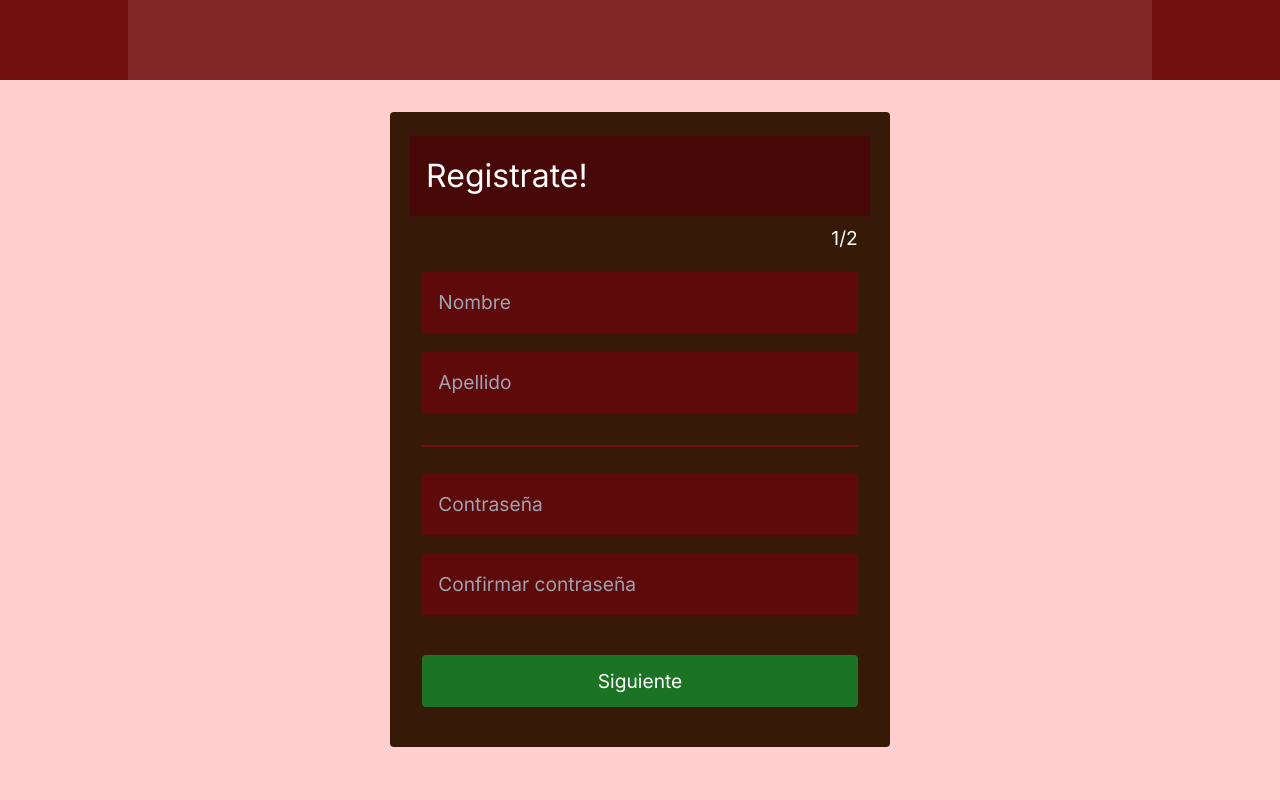
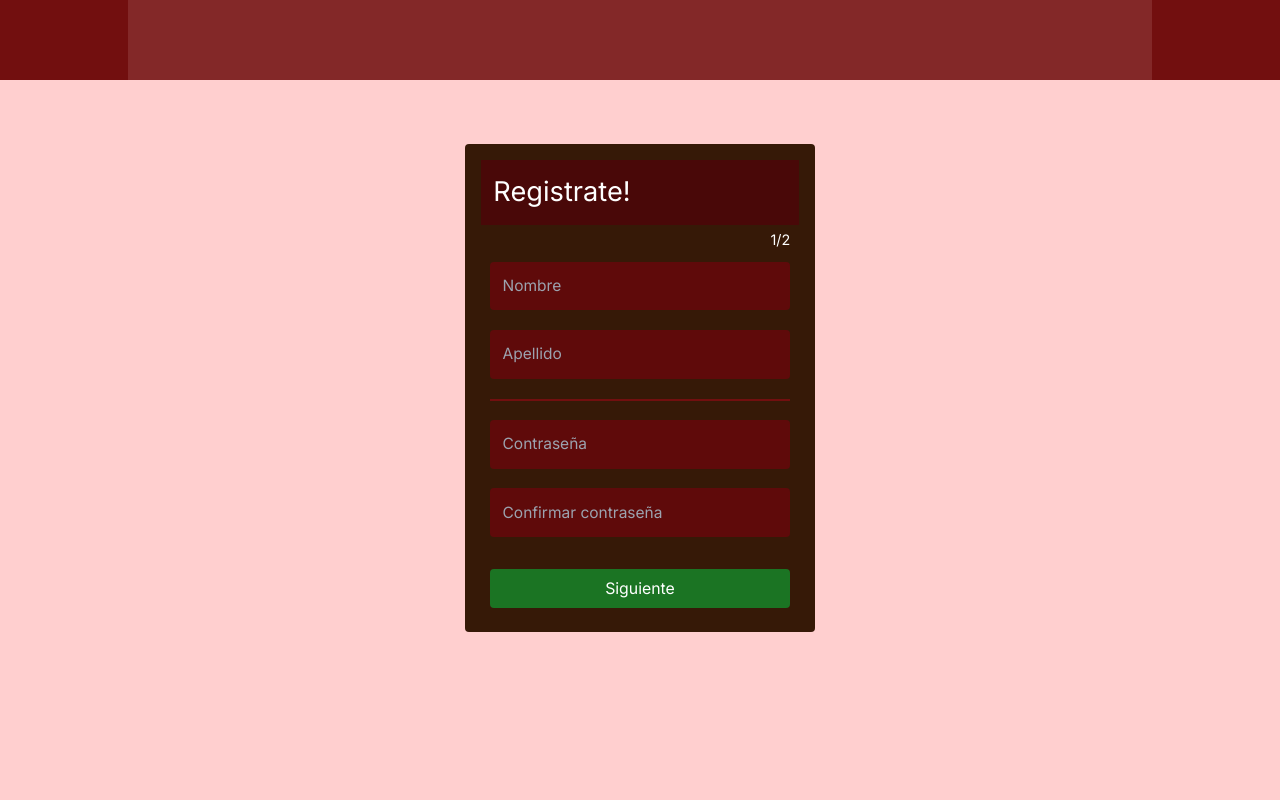
Before and after one commit to AlanTyping/school-frontend, a Next.js app: page /register in a window 1280 px wide. Shown: the top 800 px of the page. Built offline with nearby package versions, Linux system fonts and the light colour scheme.

Commit message:
new changes

```diff
--- a/src/app/register/form/Form.jsx
+++ b/src/app/register/form/Form.jsx
@@ -12,8 +12,6 @@ const Form = ({ handleInputChange, setSecondForm }) => {
 			setSecondForm(true)
 		}
 	})
-
-	console.log(errors)
 
 	return (
 		<form className="w-full flex flex-col items-center justify-center" onSubmit={onSubmit}>
@@ -32,7 +30,7 @@ const Form = ({ handleInputChange, setSecondForm }) => {
 			{errors.lastName && <span>{errors.lastName.message}</span>}
 
 
-			<div className="bg-[#720f0f] w-[90%] h-[2px] mt-6 mb-4" />
+			<div className="bg-[#720f0f] w-[90%] h-[2px] mt-3 mb-2" />
 
 
 			<input name='password' type="password" placeholder="Contraseña"
@@ -48,8 +46,8 @@ const Form = ({ handleInputChange, setSecondForm }) => {
 			/>
 			{errors.confirmPassword && <span>{errors.confirmPassword.message}</span>}
 
-			<div className="w-full h-[auto] mt-8 flex items-center justify-center">
-				<button className="bg-[#1b7423] py-3 w-[90%] rounded" type="submit">Siguiente</button>
+			<div className="w-full h-[auto] mt-6 flex items-center justify-center">
+				<button className="bg-[#1b7423] py-2 w-[90%] rounded" type="submit">Siguiente</button>
 			</div>
 		</form>
 	)
--- a/src/app/register/form/form.css
+++ b/src/app/register/form/form.css
@@ -2,7 +2,7 @@ input {
     border-radius: 0.25rem;
     background-color: #5f0a0a;
     width: 90%;
-    padding: 1rem;
+    padding: 0rem;
     margin-top: 0.7rem;
     margin-bottom: 0.5rem;
 }
--- a/src/app/register/page.jsx
+++ b/src/app/register/page.jsx
@@ -3,7 +3,6 @@
 import { useRef, useState, useEffect } from "react";
 import GeneralHeader from "../components/general header/GeneralHeader";
 import Footer from "../components/footer/Footer";
-import './register.css';
 import Form from "./form/Form";
 import SecondForm from "./secondForm/SecondForm";
 
@@ -28,13 +27,13 @@ const page = () => {
     <div className="h-[auto] min-h-[720px] w-full items-center justify-center flex flex-col bg-[#ffcfcf] text-white text-[1.2rem]">
       <GeneralHeader />
 
-      <div className="py-8 mb-20 w-full flex items-center justify-center">
-        <div className="h-[auto] w-[95%] max-w-[400px] md:max-w-[500px] pb-10 pt-6 p-2 flex flex-col items-center rounded bg-[#361907]">
+      <div className="mb-20 w-full flex items-start justify-center lg:h-[100vh]">
+        <div className="h-[auto] w-[95%] max-w-[350px] pb-6 pt-2 p-2 mt-[8vh] flex flex-col items-center rounded bg-[#361907]">
 
-          <div className="w-[95%] p-4 flex row justify-start text-[2rem] items-center h-[10%] bg-[#490808]">
+          <div className="w-[95%] mt-2 p-3 flex row justify-start text-[1.7rem] items-center h-[10%] bg-[#490808]">
             <h1>Registrate!</h1>
           </div>
-          <div className="w-[90%] my-2 h-auto flex items-center justify-end">
+          <div className="w-[90%] mt-1 h-auto flex items-center justify-end text-[0.9rem]">
             <h2>{secondForm ? '2' : '1'}/2</h2>
           </div>
 
--- a/src/app/register/secondForm/SecondForm.jsx
+++ b/src/app/register/secondForm/SecondForm.jsx
@@ -43,7 +43,7 @@ const SecondForm = ({ handleInputChange, handleDataSubmit }) => {
 
 			<div className="bg-[#7e1818] w-[90%] h-[2px] my-4" />
 
-			<select className="p-4 py-6 my-2 mb-8 bg-[#0f3b13] w-[90%] text-start rounded" {...register('role')} onChange={handleInputChange}>
+			<select className="p-4 py-4 my-2 mb-8 bg-[#0f3b13] w-[90%] text-start rounded" {...register('role')} onChange={handleInputChange}>
 				<option value="" disabled>Elije rol</option>
 				<option value="student">Estudiante</option>
 				<option value="teacher">Profesor</option>
@@ -51,8 +51,9 @@ const SecondForm = ({ handleInputChange, handleDataSubmit }) => {
 			</select>
 
 			<ReCAPTCHA sitekey="6Lfg7OEoAAAAAO-0UlVU_kEtcTEp4b_U05YevLHi" />
+
 			<div className="w-full h-[auto] mt-8 flex items-center justify-center">
-				<button className="bg-[#1b7423] py-3 w-[90%] rounded" type="submit">Submit</button>
+				<button className="bg-[#1b7423] py-2 w-[90%] rounded" type="submit">Submit</button>
 			</div>
 		</form>
 	)
--- a/src/app/register/secondForm/secondForm.css
+++ b/src/app/register/secondForm/secondForm.css
@@ -1,10 +1,15 @@
-input {
+input, select {
     border-radius: 0.25rem;
     background-color: #5f0a0a;
+    font-size: 0.97rem;
     width: 90%;
-    padding: 1rem;
+    padding: 0.8rem;
     margin-top: 0.7rem;
     margin-bottom: 0.5rem;
+}
+
+button {
+    font-size: 0.99rem;
 }
 
 span {
```
Also changed, not shown: src/app/register/register.css (deleted).
